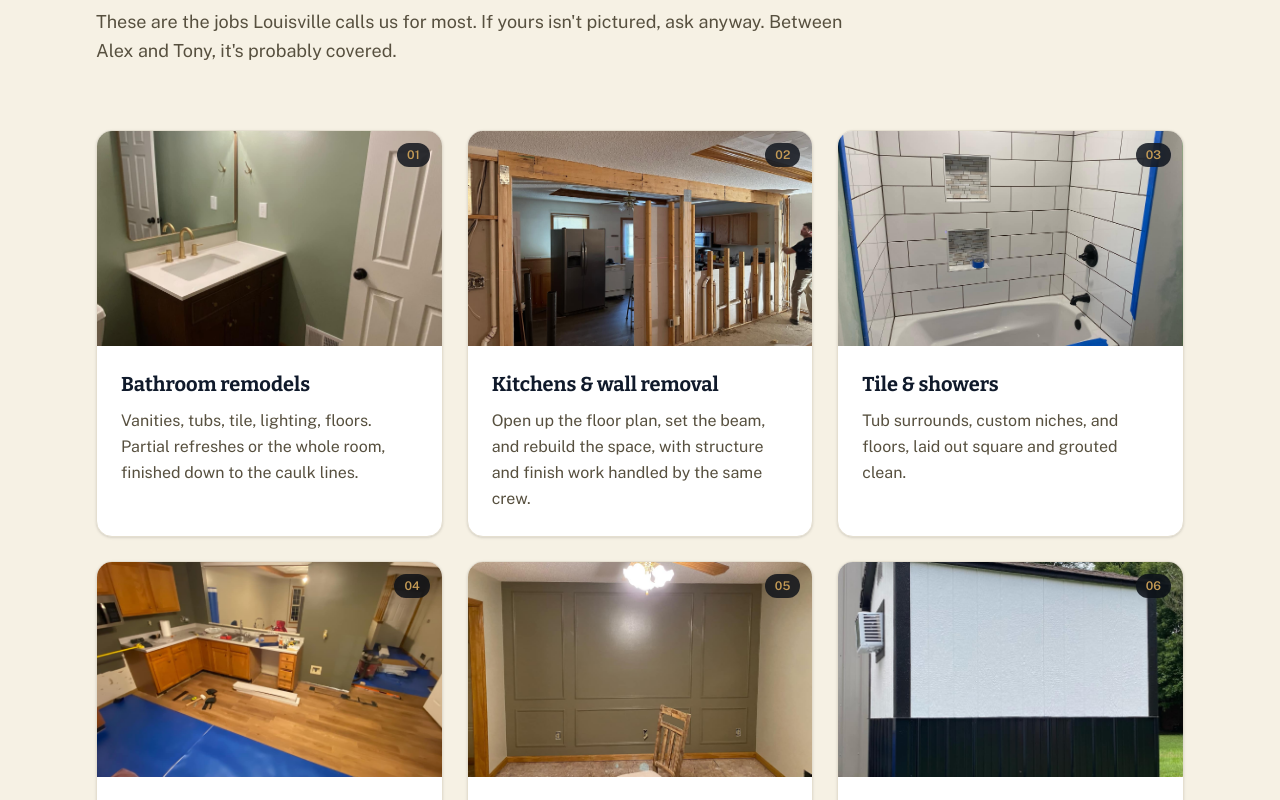
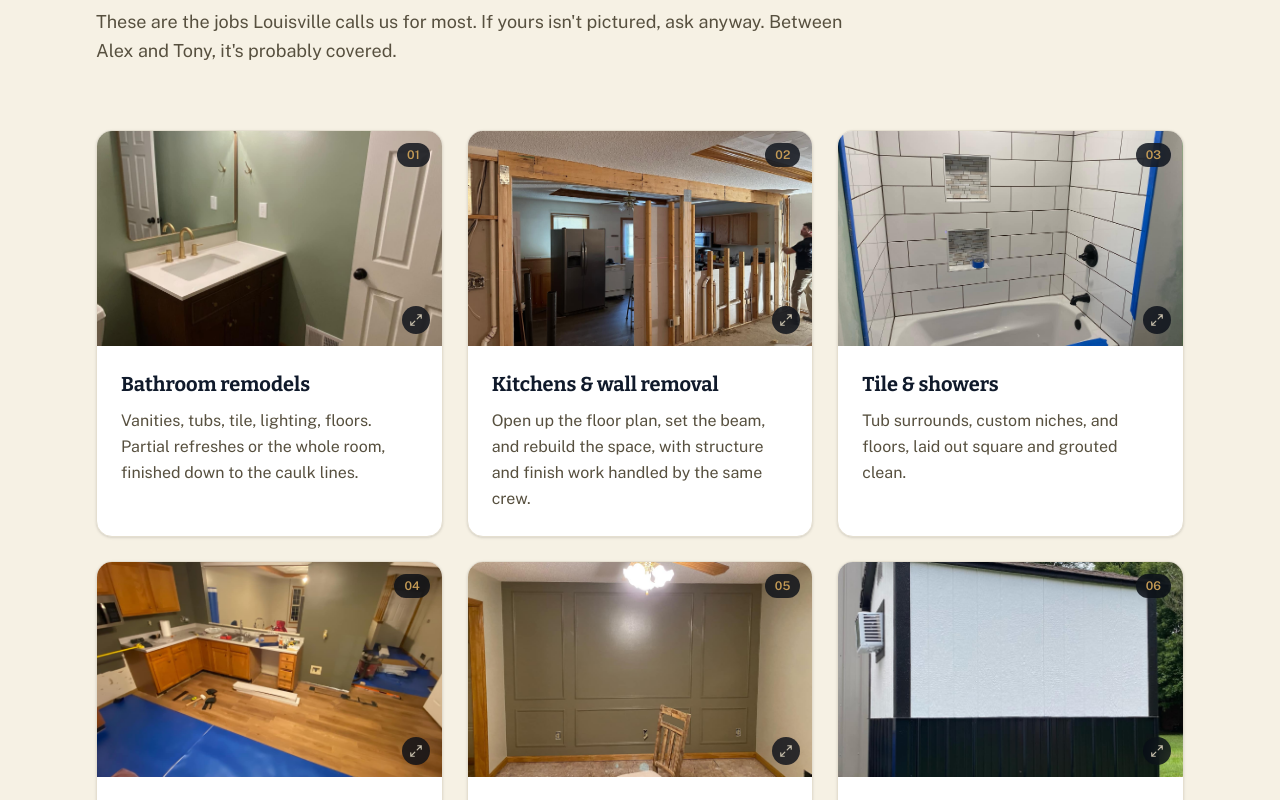
Before and after one commit to Davin-Willis/kat-home-services, a Next.js app: page / in a window 1280 px wide. Shown: the part 1140-1940 px from the top of the page. Built offline with nearby package versions, Linux system fonts and the light colour scheme.

Commit message:
Add expand-to-lightbox for all content images (shared Lightbox component)

```diff
--- /dev/null
+++ b/src/components/Lightbox.tsx
@@ -0,0 +1,108 @@
+"use client";
+
+import { useEffect } from "react";
+import Image from "next/image";
+import { AnimatePresence, motion } from "framer-motion";
+import { EASE } from "./Reveal";
+
+export type LightboxImage = {
+  src: string;
+  alt: string;
+  /** Caption line, e.g. the project or service name. */
+  title: string;
+  /** Optional highlighted prefix, e.g. "Before" / "After" / "Finished". */
+  label?: string;
+};
+
+/** Corner badge that signals a photo can be tapped to enlarge. */
+export function ExpandIcon() {
+  return (
+    <svg
+      width="14"
+      height="14"
+      viewBox="0 0 24 24"
+      fill="none"
+      stroke="currentColor"
+      strokeWidth="2"
+      strokeLinecap="round"
+      strokeLinejoin="round"
+      aria-hidden="true"
+    >
+      <path d="M15 3h6v6M9 21H3v-6M21 3l-7 7M3 21l7-7" />
+    </svg>
+  );
+}
+
+/** Full-screen viewer so the work is actually inspectable, not thumbnail-sized. */
+export default function Lightbox({
+  image,
+  onClose,
+}: {
+  image: LightboxImage | null;
+  onClose: () => void;
+}) {
+  useEffect(() => {
+    if (!image) return;
+    const onKeyDown = (event: KeyboardEvent) => {
+      if (event.key === "Escape") onClose();
+    };
+    window.addEventListener("keydown", onKeyDown);
+    document.documentElement.style.overflow = "hidden";
+    return () => {
+      window.removeEventListener("keydown", onKeyDown);
+      document.documentElement.style.overflow = "";
+    };
+  }, [image, onClose]);
+
+  return (
+    <AnimatePresence>
+      {image && (
+        <motion.div
+          initial={{ opacity: 0 }}
+          animate={{ opacity: 1 }}
+          exit={{ opacity: 0 }}
+          transition={{ duration: 0.25, ease: EASE }}
+          onClick={onClose}
+          className="fixed inset-0 z-[100] flex flex-col items-center justify-center bg-navy-950/95 p-4 backdrop-blur-sm sm:p-8"
+          role="dialog"
+          aria-modal="true"
+          aria-label={image.label ? `${image.title}: ${image.label}` : image.title}
+        >
+          <button
+            type="button"
+            onClick={onClose}
+            aria-label="Close photo"
+            className="absolute top-4 right-4 flex h-11 w-11 items-center justify-center rounded-full border border-stone-500/50 text-2xl leading-none text-stone-200 transition-colors hover:border-gold-500 hover:text-gold-400"
+          >
+            ×
+          </button>
+          <motion.div
+            initial={{ scale: 0.96, y: 12 }}
+            animate={{ scale: 1, y: 0 }}
+            exit={{ scale: 0.96, y: 12 }}
+            transition={{ duration: 0.25, ease: EASE }}
+            onClick={(event) => event.stopPropagation()}
+            className="flex max-h-full flex-col items-center"
+          >
+            <Image
+              src={image.src}
+              alt={image.alt}
+              width={1600}
+              height={1200}
+              className="h-auto max-h-[80vh] w-auto max-w-full rounded-xl object-contain"
+            />
+            <p className="mt-4 text-center text-sm text-stone-300">
+              {image.label && (
+                <>
+                  <span className="font-bold text-gold-500 uppercase">{image.label}</span>
+                  <span className="mx-2 text-stone-500">·</span>
+                </>
+              )}
+              {image.title}
+            </p>
+          </motion.div>
+        </motion.div>
+      )}
+    </AnimatePresence>
+  );
+}
--- a/src/components/RecentWork.tsx
+++ b/src/components/RecentWork.tsx
@@ -1,9 +1,10 @@
 "use client";
 
-import { useEffect, useState } from "react";
+import { useState } from "react";
 import Image from "next/image";
-import { AnimatePresence, motion } from "framer-motion";
-import Reveal, { EASE } from "./Reveal";
+import { motion } from "framer-motion";
+import Lightbox, { ExpandIcon, type LightboxImage } from "./Lightbox";
+import Reveal from "./Reveal";
 import SawEdge from "./SawEdge";
 import SectionHeading from "./SectionHeading";
 
@@ -14,8 +15,6 @@ type Project = {
   description: string;
   images: ProjectImage[];
 };
-
-type LightboxImage = ProjectImage & { projectTitle: string };
 
 // Real KAT projects, shown honestly: befores next to afters.
 const PROJECTS: Project[] = [
@@ -84,94 +83,6 @@ const PROJECTS: Project[] = [
   },
 ];
 
-function ExpandIcon() {
-  return (
-    <svg
-      width="14"
-      height="14"
-      viewBox="0 0 24 24"
-      fill="none"
-      stroke="currentColor"
-      strokeWidth="2"
-      strokeLinecap="round"
-      strokeLinejoin="round"
-      aria-hidden="true"
-    >
-      <path d="M15 3h6v6M9 21H3v-6M21 3l-7 7M3 21l7-7" />
-    </svg>
-  );
-}
-
-/** Full-screen viewer so the work is actually inspectable, not thumbnail-sized. */
-function Lightbox({
-  image,
-  onClose,
-}: {
-  image: LightboxImage | null;
-  onClose: () => void;
-}) {
-  useEffect(() => {
-    if (!image) return;
-    const onKeyDown = (event: KeyboardEvent) => {
-      if (event.key === "Escape") onClose();
-    };
-    window.addEventListener("keydown", onKeyDown);
-    document.documentElement.style.overflow = "hidden";
-    return () => {
-      window.removeEventListener("keydown", onKeyDown);
-      document.documentElement.style.overflow = "";
-    };
-  }, [image, onClose]);
-
-  return (
-    <AnimatePresence>
-      {image && (
-        <motion.div
-          initial={{ opacity: 0 }}
-          animate={{ opacity: 1 }}
-          exit={{ opacity: 0 }}
-          transition={{ duration: 0.25, ease: EASE }}
-          onClick={onClose}
-          className="fixed inset-0 z-[100] flex flex-col items-center justify-center bg-navy-950/95 p-4 backdrop-blur-sm sm:p-8"
-          role="dialog"
-          aria-modal="true"
-          aria-label={`${image.projectTitle}: ${image.label}`}
-        >
-          <button
-            type="button"
-            onClick={onClose}
-            aria-label="Close photo"
-            className="absolute top-4 right-4 flex h-11 w-11 items-center justify-center rounded-full border border-stone-500/50 text-2xl leading-none text-stone-200 transition-colors hover:border-gold-500 hover:text-gold-400"
-          >
-            ×
-          </button>
-          <motion.div
-            initial={{ scale: 0.96, y: 12 }}
-            animate={{ scale: 1, y: 0 }}
-            exit={{ scale: 0.96, y: 12 }}
-            transition={{ duration: 0.25, ease: EASE }}
-            onClick={(event) => event.stopPropagation()}
-            className="flex max-h-full flex-col items-center"
-          >
-            <Image
-              src={image.src}
-              alt={image.alt}
-              width={1600}
-              height={1200}
-              className="h-auto max-h-[80vh] w-auto max-w-full rounded-xl object-contain"
-            />
-            <p className="mt-4 text-center text-sm text-stone-300">
-              <span className="font-bold text-gold-500 uppercase">{image.label}</span>
-              <span className="mx-2 text-stone-500">·</span>
-              {image.projectTitle}
-            </p>
-          </motion.div>
-        </motion.div>
-      )}
-    </AnimatePresence>
-  );
-}
-
 export default function RecentWork() {
   const [lightbox, setLightbox] = useState<LightboxImage | null>(null);
 
@@ -204,7 +115,7 @@ export default function RecentWork() {
                       key={image.src}
                       type="button"
                       onClick={() =>
-                        setLightbox({ ...image, projectTitle: project.title })
+                        setLightbox({ ...image, title: project.title })
                       }
                       aria-label={`Enlarge photo: ${image.alt}`}
                       className="group/photo relative block cursor-zoom-in"
--- a/src/components/Services.tsx
+++ b/src/components/Services.tsx
@@ -1,7 +1,9 @@
 "use client";
 
+import { useState } from "react";
 import Image from "next/image";
 import { motion } from "framer-motion";
+import Lightbox, { ExpandIcon, type LightboxImage } from "./Lightbox";
 import Reveal from "./Reveal";
 import SawEdge from "./SawEdge";
 import SectionHeading from "./SectionHeading";
@@ -63,6 +65,8 @@ const SERVICES: Service[] = [
 ];
 
 export default function Services() {
+  const [lightbox, setLightbox] = useState<LightboxImage | null>(null);
+
   return (
     <section id="services" className="relative bg-paper py-24 sm:py-32">
       <SawEdge fill="var(--color-paper)" className="absolute inset-x-0 -top-4" />
@@ -84,7 +88,18 @@ export default function Services() {
                 transition={{ type: "spring", stiffness: 300, damping: 22 }}
                 className="group h-full overflow-hidden rounded-2xl border border-stone-200 bg-white shadow-sm transition-shadow duration-300 hover:shadow-xl hover:shadow-navy-800/8"
               >
-                <div className="relative overflow-hidden">
+                <button
+                  type="button"
+                  onClick={() =>
+                    setLightbox({
+                      src: service.image,
+                      alt: service.alt,
+                      title: service.title,
+                    })
+                  }
+                  aria-label={`Enlarge photo: ${service.alt}`}
+                  className="group/photo relative block w-full cursor-zoom-in overflow-hidden"
+                >
                   <Image
                     src={service.image}
                     alt={service.alt}
@@ -95,7 +110,10 @@ export default function Services() {
                   <span className="absolute top-3 right-3 rounded-full bg-navy-950/80 px-2.5 py-1 text-xs font-semibold text-gold-500 backdrop-blur-sm">
                     0{i + 1}
                   </span>
-                </div>
+                  <span className="absolute right-3 bottom-3 flex h-7 w-7 items-center justify-center rounded-full bg-navy-950/80 text-stone-300 backdrop-blur-sm transition-colors group-hover/photo:text-gold-400">
+                    <ExpandIcon />
+                  </span>
+                </button>
                 <div className="p-6">
                   <h3 className="font-display text-xl font-bold text-navy-800">
                     {service.title}
@@ -109,6 +127,8 @@ export default function Services() {
           ))}
         </div>
       </div>
+
+      <Lightbox image={lightbox} onClose={() => setLightbox(null)} />
     </section>
   );
 }
```
